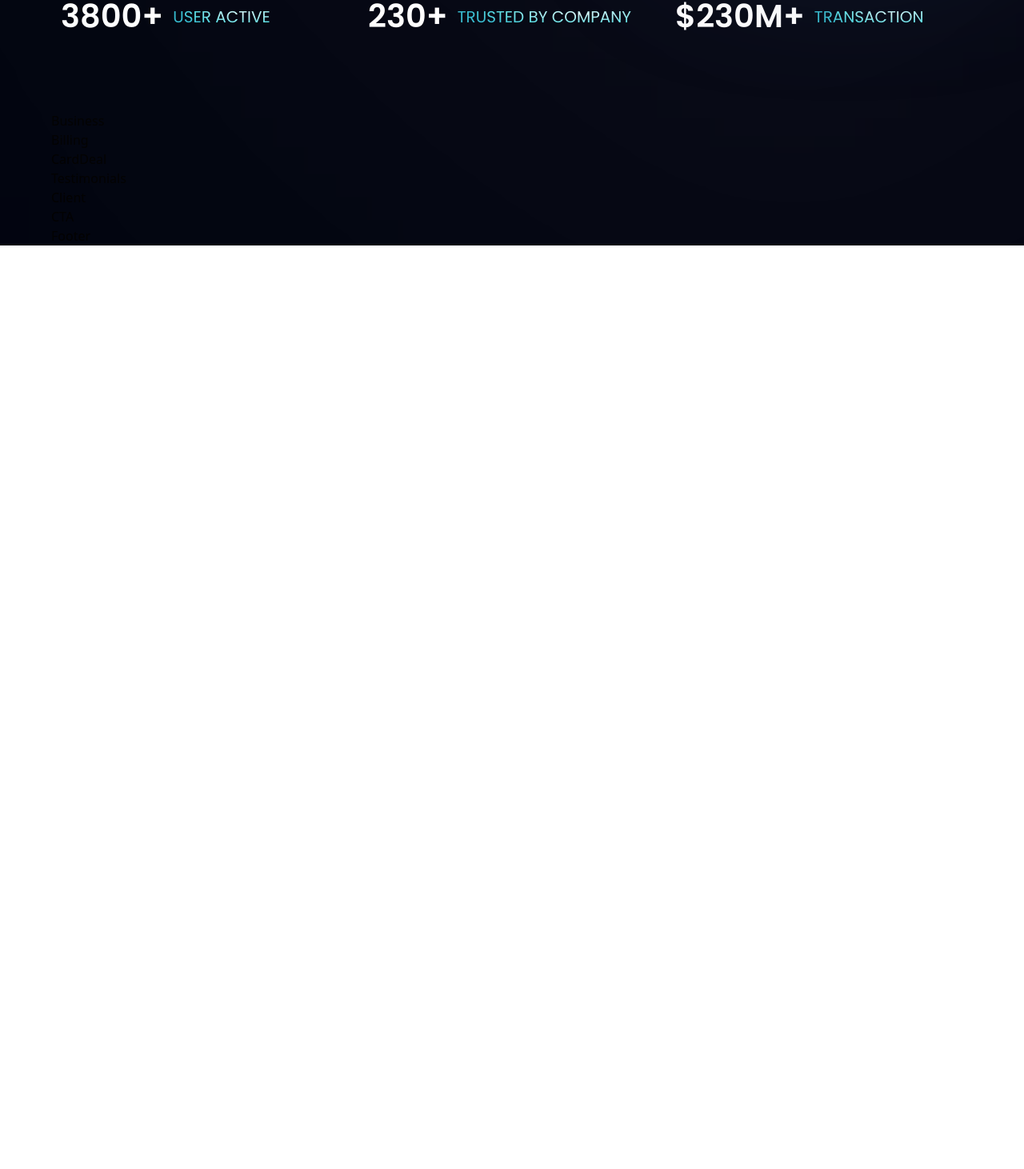
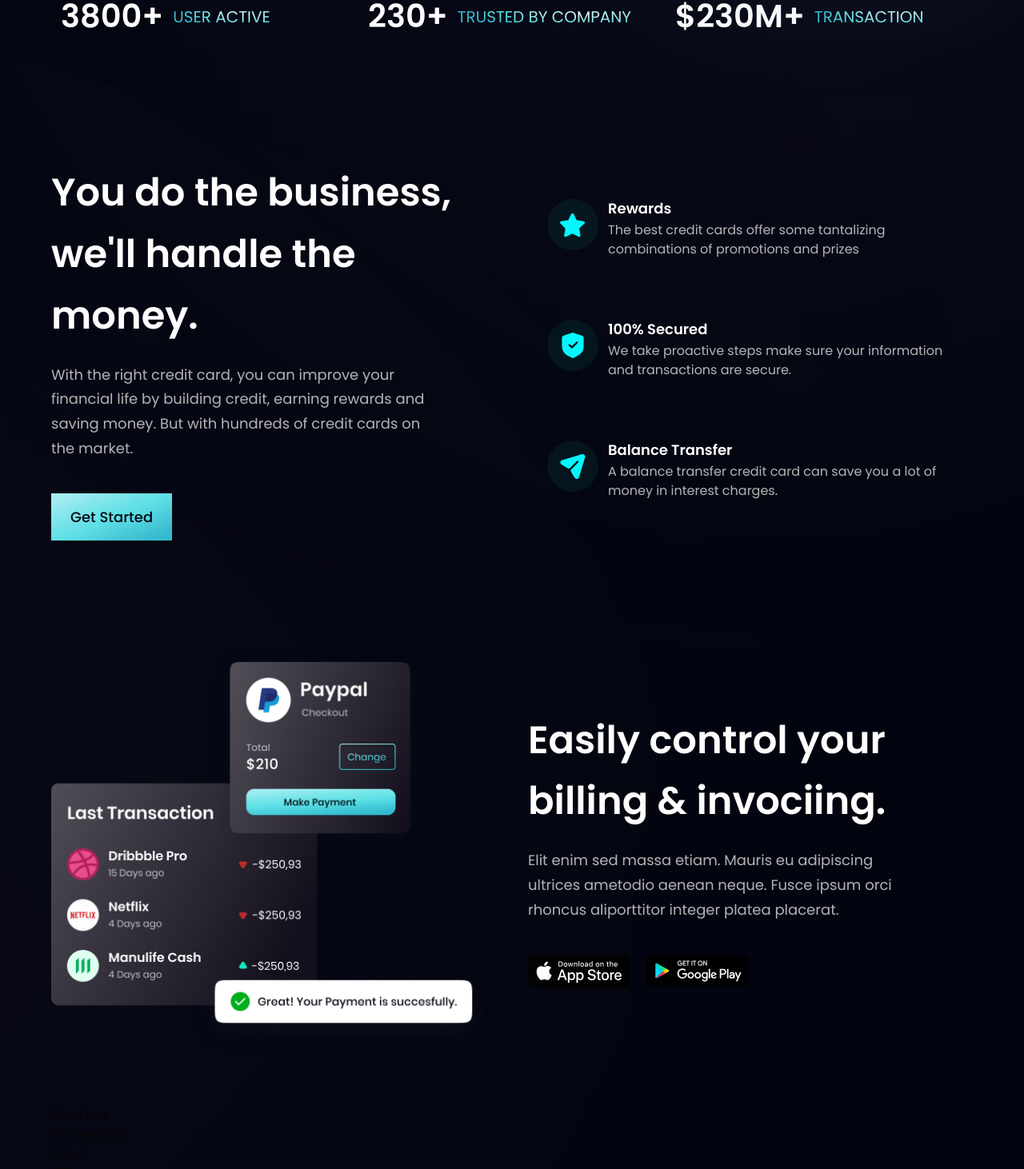
Before and after one commit to codepilot777/bank_modern_app_jsm, a React (Vite) app: page / in a window 1280 px wide. Shown: the part 806-2268 px from the top of the page at 80% size. Before the commit the page ends 1113 px from the top, so only its background shows below. Built offline with nearby package versions, Linux system fonts and the light colour scheme.

Commit message:
added business and billing sections

```diff
--- a/src/components/Billing.jsx
+++ b/src/components/Billing.jsx
@@ -1,8 +1,28 @@
 import React from 'react'
+
+import { apple, bill, google } from '../assets'
+import styles, { layout } from '../style'
 
 const Billing = () => {
   return (
-    <div>Billing</div>
+    <section id="product" className={layout.sectionReverse}>
+      <div className={layout.sectionImgReverse}>
+        <img src={bill} alt="billing" className={`w-[100%] h-[100%] relative z-[5]`} />
+        <div className={`absolute z-[3] -left-1/2 top-0 w-[50%] h-[50%] rounded-full white__gradient`} />
+        <div className={`absolute z-[0] -left-1/2 bottom-0 w-[50%] h-[50%] rounded-full pink__gradient`} />
+      </div>
+      <div className={layout.sectionInfo}>
+        <h2 className={`${styles.heading2}`}>Easily control your<br className="sm:block hidden" />billing & invociing.</h2>
+        <p className={`${styles.paragraph} max-w-[470px] mt-5`}>
+        Elit enim sed massa etiam. Mauris eu adipiscing ultrices ametodio aenean neque. Fusce ipsum orci rhoncus aliporttitor integer platea placerat.
+        </p>
+        <div className="flex flex-row flex-wrap sm:mt-10 mt-6">
+          <img src={apple} alt="apple_store" className="w-[128px] h-[42px] object-contain mr-5 cursor-pointer" />
+          <img src={google} alt="google_play" className="w-[128px] h-[42px] object-contain cursor-pointer" />
+        </div>
+      </div>
+
+    </section>
   )
 }
 
--- a/src/components/Business.jsx
+++ b/src/components/Business.jsx
@@ -1,8 +1,44 @@
 import React from 'react'
+
+import Button from './Button'
+
+import { features } from '../constants';
+import styles, { layout } from '../style'
+
+const FeatureCard = ({ icon, title, content, index}) => {
+  return (
+    <div className={`${index !== features.length -1 ? "mb-6" : "mb-0"} flex flex-row p-6 rounded-[20px] feature-card`}>
+      <div className={`w-[64px] h-[64px] rounded-full ${styles.flexCenter} bg-dimBlue`}>
+        <img src={icon} alt="icon" className="w-[50%] h-[50%] object-contain" />
+      </div>
+      <div className={`flex-1 flex flex-col ml-3`}>
+        <h4 className={`font-poppins font-semibold text-white text-[18px] leading-[23px] mb-1`}>
+          {title}
+        </h4>
+        <p className={`font-poppins font-normal text-dimWhite text-[16px] leading-[24px] mb-1`}>
+          {content}
+        </p>
+      </div>
+    </div>
+  )
+}
 
 const Business = () => {
   return (
-    <div>Business</div>
+    <section id="features" className={layout.section}>
+      <div className={layout.sectionInfo}>
+        <h2 className={`${styles.heading2}`}>You do the business, <br className="sm:block hidden" />we'll handle the money.</h2>
+        <p className={`${styles.paragraph} max-w-[470px] mt-5`}>With the right credit card, you can improve your financial life by building credit, earning rewards and saving money. But with hundreds of credit cards on the market.</p>
+        <Button styles="mt-10" />
+      </div>
+      <div className={`${layout.sectionImg} flex-col`}>
+        {
+          features.map((feature, index) => (
+            <FeatureCard key={feature.id} {...feature} index={index} />
+          ))
+        }
+      </div>
+    </section>
   )
 }
 
--- a/src/components/Button.jsx
+++ b/src/components/Button.jsx
@@ -1,8 +1,10 @@
 import React from 'react'
 
-const Button = () => {
+const Button = ({ styles }) => {
   return (
-    <div>Button</div>
+    <button type="button" className={`py-4 px-6 bg-blue-gradient font-poppins font-medium text-[18px] text-primary outline-none ${styles}`}>
+      Get Started
+    </button>
   )
 }
 
```
